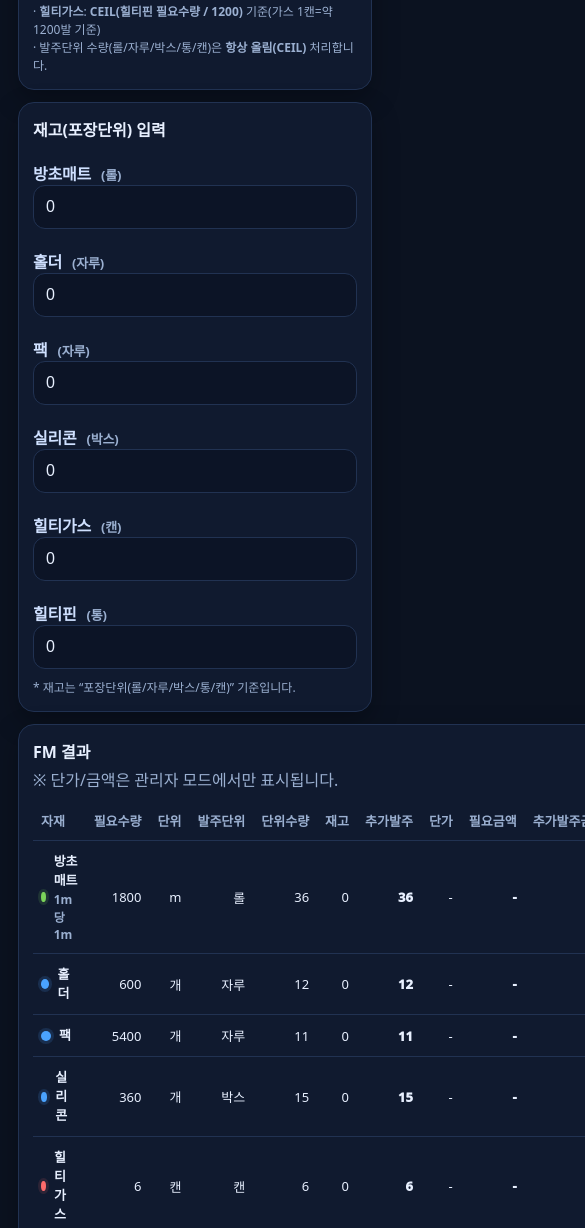
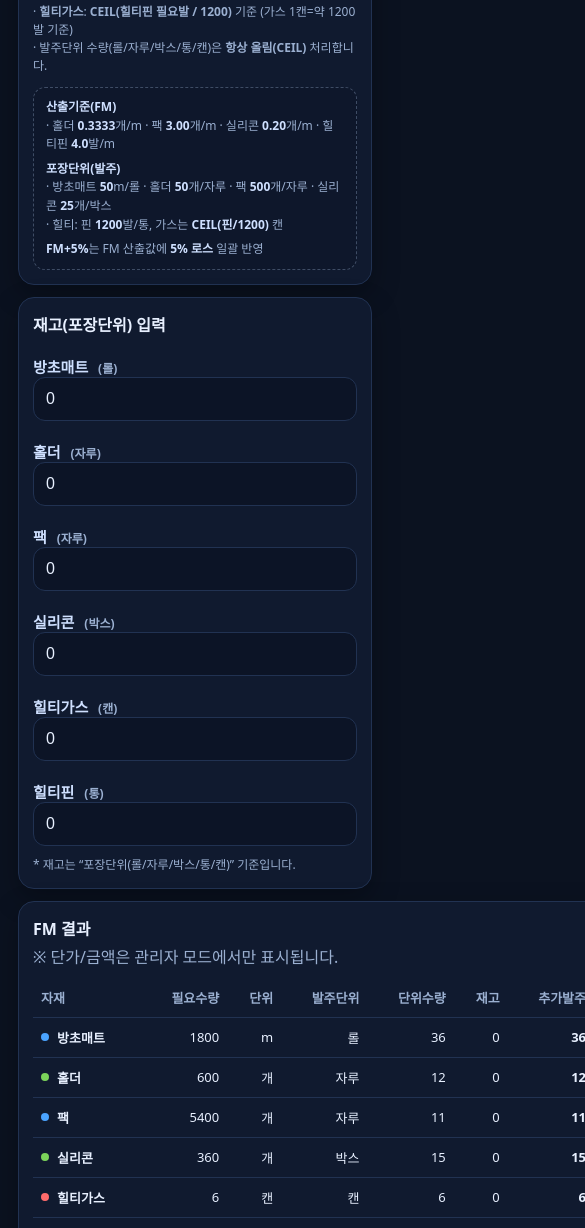
Before and after one commit to a01029800119-creator/bangcho-calculator, a plain HTML site: page index.html in a window 390 px wide. Shown: the part 345-1573 px from the top of the page, 585 px wide, since content can reach past the window. Drawn offline with nearby package versions, Linux system fonts and the light colour scheme.

Commit message:
fix holder pack qty (50/bag) + improve mobile table layout

```diff
--- a/index.html
+++ b/index.html
@@ -44,7 +44,6 @@
       cursor:pointer;
       font-weight:700;
       font-size:13px;
-      white-space:nowrap;
     }
     button.primary{background:var(--accent);border-color:transparent;color:#041022}
     button.ghost{background:transparent}
@@ -82,49 +81,74 @@
 
     /* 모바일 가독성: 재고 입력 라벨 크게 */
     .stockLabel{
-      font-size:16px;
-      font-weight:900;
+      font-size:15px;
+      font-weight:800;
       color:#cfe0ff;
       margin-top:10px;
-      letter-spacing:-.2px;
     }
     .stockLabel small{
-      font-size:13px;
+      font-size:12px;
       color:var(--muted);
-      font-weight:800;
+      font-weight:700;
       margin-left:6px;
     }
 
-    table{width:100%;border-collapse:collapse;margin-top:10px}
+    /* ✅ 표(모바일 깨짐 방지) */
+    .tableWrap{
+      width:100%;
+      overflow-x:auto;
+      -webkit-overflow-scrolling:touch;
+      border-radius:12px;
+    }
+    table{width:100%;border-collapse:collapse;margin-top:10px;min-width:820px}
     th,td{
       border-bottom:1px solid var(--line);
       padding:10px 8px;
       text-align:right;
       font-size:13px;
       vertical-align:middle;
-      white-space:nowrap; /* ✅ 헤더/셀 줄바꿈 방지 */
+      white-space:nowrap; /* ✅ 줄바꿈 금지(헤더/자재명 세로찢김 방지) */
     }
-    th:first-child,td:first-child{text-align:left;white-space:normal}
-    th{color:var(--muted);font-weight:900}
+    th:first-child,td:first-child{text-align:left}
+    th{color:var(--muted);font-weight:800}
     tfoot td{font-weight:900}
-    .chip{display:inline-block;background:var(--chip);border:1px solid var(--line);padding:6px 10px;border-radius:999px;color:var(--muted);font-size:12px;font-weight:900}
+    .chip{display:inline-block;background:var(--chip);border:1px solid var(--line);padding:6px 10px;border-radius:999px;color:var(--muted);font-size:12px;font-weight:800}
 
-    /* 자재 표시(예쁘게) */
-    .matCell{display:flex;align-items:center;gap:8px;font-weight:950}
-    .dot{width:10px;height:10px;border-radius:50%;background:var(--accent);box-shadow:0 0 0 3px rgba(74,163,255,.15)}
-    .dot.g{background:var(--accent2);box-shadow:0 0 0 3px rgba(123,211,90,.14)}
-    .dot.r{background:var(--danger);box-shadow:0 0 0 3px rgba(255,107,107,.12)}
-    .matSub{display:block;font-weight:800;color:var(--muted);font-size:12px;margin-top:2px}
+    /* ✅ 자재명 표시(첫 컬럼) */
+    .matName{
+      display:flex;
+      align-items:center;
+      gap:8px;
+      font-weight:900;
+      white-space:nowrap;
+    }
+    .dot{width:8px;height:8px;border-radius:50%}
+    .dot.blue{background:#4aa3ff}
+    .dot.green{background:#7bd35a}
+    .dot.red{background:#ff6b6b}
+
+    /* 기준/포장단위 박스(입력 카드 하단) */
+    .miniBox{
+      margin-top:12px;
+      padding:10px 12px;
+      border:1px dashed rgba(155,176,209,.35);
+      border-radius:12px;
+      background:rgba(12,20,38,.35);
+      color:var(--muted);
+      font-size:12px;
+      line-height:1.55;
+    }
+    .miniBox b{color:#cfe0ff}
 
     /* 모달 */
     .overlay{position:fixed;inset:0;background:rgba(0,0,0,.55);display:none;align-items:center;justify-content:center;padding:14px;z-index:50}
     .modal{width:min(980px, 100%);background:var(--card);border:1px solid var(--line);border-radius:18px;box-shadow:var(--shadow);overflow:hidden}
     .modalHead{display:flex;justify-content:space-between;align-items:center;padding:12px 14px;border-bottom:1px solid var(--line)}
-    .modalHead .ttl{font-weight:950}
+    .modalHead .ttl{font-weight:900}
     .modalBody{padding:14px}
     .modalFoot{display:flex;justify-content:flex-end;gap:8px;padding:12px 14px;border-top:1px solid var(--line)}
     .tabs{display:flex;gap:8px;flex-wrap:wrap}
-    .tab{padding:8px 10px;border-radius:999px;border:1px solid var(--line);background:transparent;color:var(--muted);font-weight:950;font-size:12px;cursor:pointer}
+    .tab{padding:8px 10px;border-radius:999px;border:1px solid var(--line);background:transparent;color:var(--muted);font-weight:900;font-size:12px;cursor:pointer}
     .tab.on{background:var(--accent);color:#041022;border-color:transparent}
     .adminNote{margin:10px 0 0;color:var(--muted);font-size:12px;line-height:1.5}
 
@@ -149,6 +173,8 @@
       .noPrint{display:none !important}
       th,td{font-size:11px;padding:7px 6px}
       .card h2{font-size:14px}
+      .tableWrap{overflow:visible}
+      table{min-width:0}
     }
   </style>
 </head>
@@ -163,7 +189,6 @@
         </div>
       </div>
       <div class="actions">
-        <button id="btnInstall" class="ghost" style="display:none">앱 설치</button>
         <button id="btnAdmin" class="ghost">관리자 설정</button>
         <button id="btnPrint" class="ghost">보고용 출력</button>
         <button id="btnImage" class="ghost">이미지 저장</button>
@@ -179,10 +204,14 @@
           <button id="btnCalc" class="primary">계산</button>
           <button id="btnReset" class="ghost">기본값 복원</button>
         </div>
+
         <div class="help">
-          · <b>힐티가스</b>: <b>CEIL(힐티핀 필요수량 / 1200)</b> 기준(가스 1캔=약 1200발 기준)<br/>
+          · <b>힐티가스</b>: <b>CEIL(힐티핀 필요발 / 1200)</b> 기준 (가스 1캔=약 1200발 기준)<br/>
           · 발주단위 수량(롤/자루/박스/통/캔)은 <b>항상 올림(CEIL)</b> 처리합니다.
         </div>
+
+        <!-- ✅ 요청: 산출기준/포장단위 표기 -->
+        <div class="miniBox" id="criteriaBox"></div>
       </div>
 
       <div class="card">
@@ -254,7 +283,7 @@
         <div id="panel_sec" style="display:none"></div>
 
         <div class="adminNote">
-          · 배포용 기본값은 문서 기준으로 고정되어 있습니다. (홀더 50개/자루, 실리콘 25개/박스, 힐티핀 1200발/통)<br/>
+          · 배포용 기본값은 “갑지” 기준으로 맞춰두었습니다. (홀더 50개/자루, 실리콘 25개/박스, 힐티핀 1200발/통)<br/>
           · 단가/금액은 <b>관리자 인증(비번)</b>이 되어야 표에 표시됩니다.
         </div>
       </div>
@@ -266,37 +295,34 @@
 
 <script>
 /** =========================
- *  기본 설정(배포용 고정값) - 문서 기준
+ *  기본 설정(배포용 고정값) - 갑지 기준
  *  ========================= */
 const DEFAULT_CFG = {
   adminPass: "1004",
-
-  // 1m당 소요 계수 (FM 기준)
+  // 1m당 소요 계수 (기본 FM 기준)
   coef: {
-    mat_m_per_m: 1.0,      // 방초매트: 1m당 1m
-    holder_per_m: 1/3,     // 홀더: 3m당 1개 => 0.333...
-    pack_per_m: 3.0,       // 팩: 1m당 3개
-    silicone_per_m: 0.2,   // 실리콘: 1m당 0.2개
-    pin_per_m: 4.0         // 힐티핀: 1m당 4발
+    mat_m_per_m: 1.0,              // 방초매트: 1m당 1m
+    holder_per_m: 1/3,             // 홀더: 1m당 0.3333개 (3m당 1개)
+    pack_per_m: 3.0,               // 팩: 1m당 3개
+    silicone_per_m: 0.2,           // 실리콘: 1m당 0.2개
+    pin_per_m: 4.0                 // 힐티핀: 1m당 4발
   },
-
-  // 포장단위(발주단위)
+  // 포장수량 (발주단위 1개에 포함되는 "기본단위" 수량)
   pack: {
-    mat_m_per_roll: 50,        // 1롤 = 50m
-    holder_per_bag: 50,        // ✅ 1자루 = 50개 (중요!)
-    pack_per_bag: 500,         // 1자루 = 500개
-    silicone_per_box: 25,      // 1박스 = 25개
-    pin_per_tong: 1200         // 1통 = 1200발
+    mat_m_per_roll: 50,            // 1롤 = 50m
+    holder_per_bag: 50,            // ✅ 1자루 = 50개 (갑지 기준)
+    pack_per_bag: 500,             // 1자루 = 500개
+    silicone_per_box: 25,          // 1박스 = 25개
+    pin_per_tong: 1200             // 1통 = 1200발
   },
-
-  // 단가(VAT 포함) - 기본단위 기준
+  // 단가(VAT 포함) - "기본단위" 기준
   price: {
-    mat_per_m: 3960,        // /m
-    holder_per_ea: 715,     // /개
-    pack_per_ea: 330,       // /개
-    silicone_per_ea: 1700,  // /개
-    gas_per_can: 80850,     // /캔
-    pin_per_tong: 51150     // /통(1200발)
+    mat_per_m: 3960,
+    holder_per_ea: 715,
+    pack_per_ea: 330,
+    silicone_per_ea: 1700,
+    gas_per_can: 80850,
+    pin_per_tong: 51150
   }
 };
 
@@ -319,7 +345,9 @@ function loadCfg(){
     return structuredClone(DEFAULT_CFG);
   }
 }
-function saveCfg(cfg){ localStorage.setItem(KEY_CFG, JSON.stringify(cfg)); }
+function saveCfg(cfg){
+  localStorage.setItem(KEY_CFG, JSON.stringify(cfg));
+}
 function isAdmin(){ return localStorage.getItem(KEY_AUTH) === "1"; }
 
 function requireAdmin(){
@@ -354,7 +382,23 @@ function readStocks(){
 }
 
 /** =========================
- *  계산 로직
+ *  기준/포장단위 표시(입력 카드 하단)
+ *  ========================= */
+function renderCriteria(){
+  const cfg = loadCfg();
+  const html = `
+    <div><b>산출기준(FM)</b></div>
+    <div>· 홀더 <b>${Number(cfg.coef.holder_per_m).toFixed(4)}</b>개/m · 팩 <b>${Number(cfg.coef.pack_per_m).toFixed(2)}</b>개/m · 실리콘 <b>${Number(cfg.coef.silicone_per_m).toFixed(2)}</b>개/m · 힐티핀 <b>${Number(cfg.coef.pin_per_m).toFixed(1)}</b>발/m</div>
+    <div style="margin-top:6px"><b>포장단위(발주)</b></div>
+    <div>· 방초매트 <b>${cfg.pack.mat_m_per_roll}</b>m/롤 · 홀더 <b>${cfg.pack.holder_per_bag}</b>개/자루 · 팩 <b>${cfg.pack.pack_per_bag}</b>개/자루 · 실리콘 <b>${cfg.pack.silicone_per_box}</b>개/박스</div>
+    <div>· 힐티: 핀 <b>${cfg.pack.pin_per_tong}</b>발/통, 가스는 <b>CEIL(핀/1200)</b> 캔</div>
+    <div style="margin-top:6px"><b>FM+5%</b>는 FM 산출값에 <b>5% 로스</b> 일괄 반영</div>
+  `;
+  document.getElementById("criteriaBox").innerHTML = html;
+}
+
+/** =========================
+ *  핵심 계산 로직
  *  ========================= */
 function compute(lenM, factor){
   const cfg = loadCfg();
@@ -370,9 +414,9 @@ function compute(lenM, factor){
     pin_ea: L * cfg.coef.pin_per_m
   };
 
-  // 핀(발) -> 통(1200발) / 가스(1200발당 1캔)
+  // 힐티가스: 핀 기반 (1200발당 1캔)
+  const needGasCan = ceil(need.pin_ea / cfg.pack.pin_per_tong);
   const needPinTong = ceil(need.pin_ea / cfg.pack.pin_per_tong);
-  const needGasCan  = needPinTong;
 
   // 발주단위 필요수량(올림)
   const req = {
@@ -394,12 +438,14 @@ function compute(lenM, factor){
     pin_tong: max0(req.pin_tong - st.pin_tong)
   };
 
-  // 추가발주를 기본단위로 환산(금액용)
+  // 추가발주를 "기본단위"로 환산(금액용)
   const addBase = {
     mat_m: add.mat_roll * cfg.pack.mat_m_per_roll,
     holder_ea: add.holder_bag * cfg.pack.holder_per_bag,
     pack_ea: add.pack_bag * cfg.pack.pack_per_bag,
-    silicone_ea: add.silicone_box * cfg.pack.silicone_per_box
+    silicone_ea: add.silicone_box * cfg.pack.silicone_per_box,
+    gas_can: add.gas_can * 1,
+    pin_tong: add.pin_tong * 1
   };
 
   // 필요금액(기본단위 기준 / 핀은 통 기준 / 가스는 캔 기준)
@@ -435,15 +481,6 @@ function compute(lenM, factor){
   };
 }
 
-function fmtNeed(val, unit){
-  const n = Number(val);
-  if(!isFinite(n)) return "";
-  if(unit === "캔") return String(Math.round(n));
-  // 소수 필요 가능: 최대 2자리, .00 제거
-  const s = n.toFixed(2).replace(/\.00$/,'');
-  return s;
-}
-
 function renderTable(targetId, data){
   const cfg = loadCfg();
   const admin = isAdmin();
@@ -457,24 +494,49 @@ function renderTable(targetId, data){
   }
 
   const rows = [
-    { key:"mat", name:"방초매트", dot:"g", need:data.need.mat_m, needUnit:"m", orderUnit:"롤", req:data.req.mat_roll, stock:data.st.mat_roll, add:data.add.mat_roll,
-      price:cfg.price.mat_per_m, priceUnit:"/m", needAmt:data.amtNeed.mat, addAmt:data.amtAdd.mat },
-    { key:"holder", name:"홀더", dot:"", need:data.need.holder_ea, needUnit:"개", orderUnit:"자루", req:data.req.holder_bag, stock:data.st.holder_bag, add:data.add.holder_bag,
-      price:cfg.price.holder_per_ea, priceUnit:"/개", needAmt:data.amtNeed.holder, addAmt:data.amtAdd.holder },
-    { key:"pack", name:"팩", dot:"", need:data.need.pack_ea, needUnit:"개", orderUnit:"자루", req:data.req.pack_bag, stock:data.st.pack_bag, add:data.add.pack_bag,
-      price:cfg.price.pack_per_ea, priceUnit:"/개", needAmt:data.amtNeed.pack, addAmt:data.amtAdd.pack },
-    { key:"sil", name:"실리콘", dot:"", need:data.need.silicone_ea, needUnit:"개", orderUnit:"박스", req:data.req.silicone_box, stock:data.st.silicone_box, add:data.add.silicone_box,
-      price:cfg.price.silicone_per_ea, priceUnit:"/개", needAmt:data.amtNeed.silicone, addAmt:data.amtAdd.silicone },
-    { key:"gas", name:"힐티가스", dot:"r", need:data.need.gas_can, needUnit:"캔", orderUnit:"캔", req:data.req.gas_can, stock:data.st.gas_can, add:data.add.gas_can,
-      price:cfg.price.gas_per_can, priceUnit:"/캔", needAmt:data.amtNeed.gas, addAmt:data.amtAdd.gas },
-    { key:"pin", name:"힐티핀", dot:"r", need:data.need.pin_ea, needUnit:"발", orderUnit:"통", req:data.req.pin_tong, stock:data.st.pin_tong, add:data.add.pin_tong,
-      price:cfg.price.pin_per_tong, priceUnit:"/통(1200발)", needAmt:data.amtNeed.pin, addAmt:data.amtAdd.pin },
+    { key:"mat", name:"방초매트", dot:"blue",
+      need: data.need.mat_m, needUnit:"m",
+      orderUnit:"롤", unitQty: data.req.mat_roll, stock: data.st.mat_roll, add: data.add.mat_roll,
+      price: cfg.price.mat_per_m, priceUnit:"/m",
+      needAmt: data.amtNeed.mat, addAmt: data.amtAdd.mat
+    },
+    { key:"holder", name:"홀더", dot:"green",
+      need: data.need.holder_ea, needUnit:"개",
+      orderUnit:"자루", unitQty: data.req.holder_bag, stock: data.st.holder_bag, add: data.add.holder_bag,
+      price: cfg.price.holder_per_ea, priceUnit:"/개",
+      needAmt: data.amtNeed.holder, addAmt: data.amtAdd.holder
+    },
+    { key:"pack", name:"팩", dot:"blue",
+      need: data.need.pack_ea, needUnit:"개",
+      orderUnit:"자루", unitQty: data.req.pack_bag, stock: data.st.pack_bag, add: data.add.pack_bag,
+      price: cfg.price.pack_per_ea, priceUnit:"/개",
+      needAmt: data.amtNeed.pack, addAmt: data.amtAdd.pack
+    },
+    { key:"sil", name:"실리콘", dot:"green",
+      need: data.need.silicone_ea, needUnit:"개",
+      orderUnit:"박스", unitQty: data.req.silicone_box, stock: data.st.silicone_box, add: data.add.silicone_box,
+      price: cfg.price.silicone_per_ea, priceUnit:"/개",
+      needAmt: data.amtNeed.silicone, addAmt: data.amtAdd.silicone
+    },
+    { key:"gas", name:"힐티가스", dot:"red",
+      need: data.need.gas_can, needUnit:"캔",
+      orderUnit:"캔", unitQty: data.req.gas_can, stock: data.st.gas_can, add: data.add.gas_can,
+      price: cfg.price.gas_per_can, priceUnit:"/캔",
+      needAmt: data.amtNeed.gas, addAmt: data.amtAdd.gas
+    },
+    { key:"pin", name:"힐티핀", dot:"red",
+      need: data.need.pin_ea, needUnit:"발",
+      orderUnit:"통", unitQty: data.req.pin_tong, stock: data.st.pin_tong, add: data.add.pin_tong,
+      price: cfg.price.pin_per_tong, priceUnit:"/통(1200발)",
+      needAmt: data.amtNeed.pin, addAmt: data.amtAdd.pin
+    },
   ];
 
   const sumNeed = rows.reduce((a,r)=>a+(admin?Number(r.needAmt):0),0);
   const sumAdd  = rows.reduce((a,r)=>a+(admin?Number(r.addAmt):0),0);
 
   const html = `
+    <div class="tableWrap">
       <table>
         <thead>
           <tr>
@@ -492,42 +554,41 @@ function renderTable(targetId, data){
         </thead>
         <tbody>
           ${rows.map(r=>{
-          const needVal = fmtNeed(r.need, r.needUnit);
+            const needVal = (r.needUnit==="캔")
+              ? String(r.need)
+              : (Number(r.need).toFixed(2).replace(/\.00$/,''));
             const priceStr = admin ? `${Number(r.price).toLocaleString("ko-KR")}${r.priceUnit}` : "-";
             const needAmt = admin ? money(r.needAmt) : "-";
             const addAmt  = admin ? money(r.addAmt)  : "-";
-          const dotClass = r.dot ? `dot ${r.dot}` : "dot";
             return `
             <tr>
               <td>
-              <div class="matCell">
-                <span class="${dotClass}"></span>
-                <div>
-                  ${r.name}
-                  <span class="matSub">${r.needUnit === "m" ? "1m당 1m" : ""}</span>
-                </div>
+                <div class="matName">
+                  <span class="dot ${r.dot}"></span>
+                  <span>${r.name}</span>
                 </div>
               </td>
               <td>${needVal}</td>
               <td>${r.needUnit}</td>
               <td>${r.orderUnit}</td>
-            <td>${Number(r.req).toLocaleString("ko-KR")}</td>
+              <td>${Number(r.unitQty).toLocaleString("ko-KR")}</td>
               <td>${Number(r.stock).toLocaleString("ko-KR")}</td>
-            <td style="font-weight:950">${Number(r.add).toLocaleString("ko-KR")}</td>
+              <td style="font-weight:900">${Number(r.add).toLocaleString("ko-KR")}</td>
               <td>${priceStr}</td>
-            <td style="font-weight:950">${needAmt}</td>
-            <td style="font-weight:950">${addAmt}</td>
+              <td style="font-weight:900">${needAmt}</td>
+              <td style="font-weight:900">${addAmt}</td>
             </tr>`;
           }).join("")}
         </tbody>
         <tfoot>
           <tr>
             <td colspan="8" style="text-align:left">합계</td>
-          <td style="font-weight:950">${admin ? money(sumNeed) : "-"}</td>
-          <td style="font-weight:950">${admin ? money(sumAdd) : "-"}</td>
+            <td style="font-weight:900">${admin ? money(sumNeed) : "-"}</td>
+            <td style="font-weight:900">${admin ? money(sumAdd) : "-"}</td>
           </tr>
         </tfoot>
       </table>
+    </div>
   `;
   document.getElementById(targetId).innerHTML = html;
 }
@@ -575,13 +636,13 @@ function adminPanelHTML(cfg, mode){
       <table class="adminTable">
         <thead><tr><th style="width:160px">항목</th><th>계수</th><th style="width:220px">설명</th></tr></thead>
         <tbody>
-          <tr><th>홀더</th><td><input id="c_holder" type="number" step="0.0001" value="${cfg.coef.holder_per_m}"></td><td>1m당 필요 개수(3m당 1개)</td></tr>
+          <tr><th>홀더</th><td><input id="c_holder" type="number" step="0.0001" value="${cfg.coef.holder_per_m}"></td><td>1m당 필요 개수</td></tr>
           <tr><th>팩</th><td><input id="c_pack" type="number" step="0.0001" value="${cfg.coef.pack_per_m}"></td><td>1m당 필요 개수</td></tr>
           <tr><th>실리콘</th><td><input id="c_sil" type="number" step="0.0001" value="${cfg.coef.silicone_per_m}"></td><td>1m당 필요 개수</td></tr>
           <tr><th>힐티핀</th><td><input id="c_pin" type="number" step="0.0001" value="${cfg.coef.pin_per_m}"></td><td>1m당 필요 발</td></tr>
         </tbody>
       </table>
-      <div class="adminNote">※ 힐티가스는 “핀/1200(=통 수)” 기준 자동 계산입니다.</div>
+      <div class="adminNote">※ 힐티가스는 “핀/1200” 기준 자동 계산입니다.</div>
     `;
   }
   if(isSec){
@@ -598,7 +659,7 @@ function adminPanelHTML(cfg, mode){
         <hr style="border:none;border-top:1px solid var(--line);margin:14px 0">
         <label>관리자 비밀번호 변경</label>
         <input id="newPass" placeholder="새 비밀번호" />
-        <div class="help">※ 비밀번호는 로컬스토리지에 저장됩니다(이 브라우저/기기 기준).</div>
+        <div class="help">※ 비밀번호/설정은 로컬스토리지에 저장됩니다(이 브라우저/기기 기준).</div>
       </div>
     `;
   }
@@ -635,6 +696,7 @@ function openAdmin(){
     }
   }, 0);
 }
+
 function closeAdmin(){ document.getElementById("ov").style.display = "none"; }
 
 function switchTab(tab){
@@ -655,6 +717,7 @@ function recalc(){
   const fm5 = compute(lenM, 1.05);
   renderTable("tbl_fm", fm);
   renderTable("tbl_fm5", fm5);
+  renderCriteria(); // ✅ 하단 기준표 갱신
 }
 
 async function saveImage(){
@@ -666,25 +729,6 @@ async function saveImage(){
   a.click();
 }
 function doPrint(){ window.print(); }
-
-/** =========================
- *  PWA 설치 버튼 (지원 브라우저에서만)
- *  ========================= */
-let __deferredPrompt = null;
-window.addEventListener("beforeinstallprompt", (e)=>{
-  e.preventDefault();
-  __deferredPrompt = e;
-  const btn = document.getElementById("btnInstall");
-  btn.style.display = "inline-block";
-  btn.disabled = false;
-});
-document.getElementById("btnInstall").onclick = async ()=>{
-  if(!__deferredPrompt) return;
-  __deferredPrompt.prompt();
-  await __deferredPrompt.userChoice;
-  __deferredPrompt = null;
-  document.getElementById("btnInstall").style.display = "none";
-};
 
 /** =========================
  *  이벤트 바인딩
@@ -753,6 +797,7 @@ document.getElementById("btnSaveAdmin").onclick = ()=>{
 document.getElementById("btnPrint").onclick = doPrint;
 document.getElementById("btnImage").onclick = saveImage;
 
+// 재고/구간 입력 변경 시 즉시 재계산(디바운스)
 ["stk_mat","stk_holder","stk_pack","stk_sil","stk_gas","stk_pin","len"].forEach(id=>{
   document.getElementById(id).addEventListener("input", ()=>{
     clearTimeout(window.__t);
@@ -760,6 +805,7 @@ document.getElementById("btnImage").onclick = saveImage;
   });
 });
 
+// 최초 로드
 window.addEventListener("load", recalc);
 </script>
 </body>
```
Lines whose indentation alone changed are shown as unchanged.
